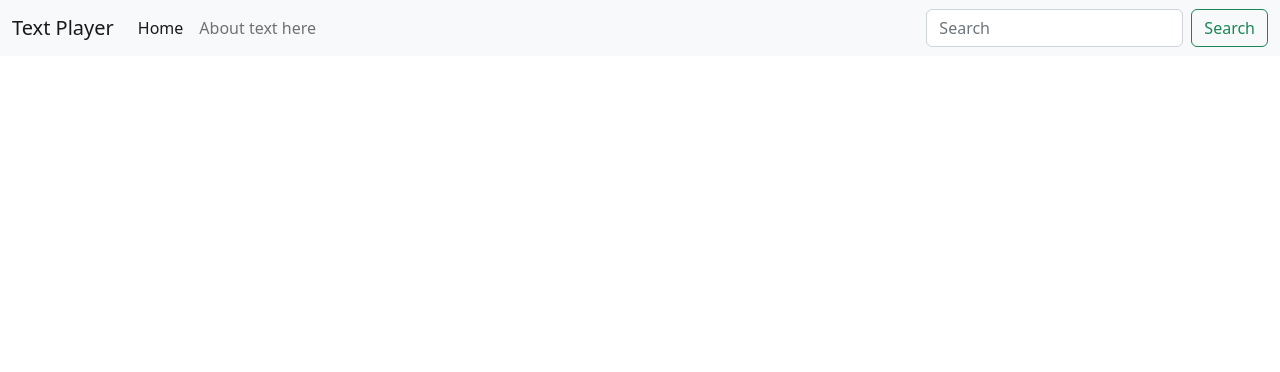
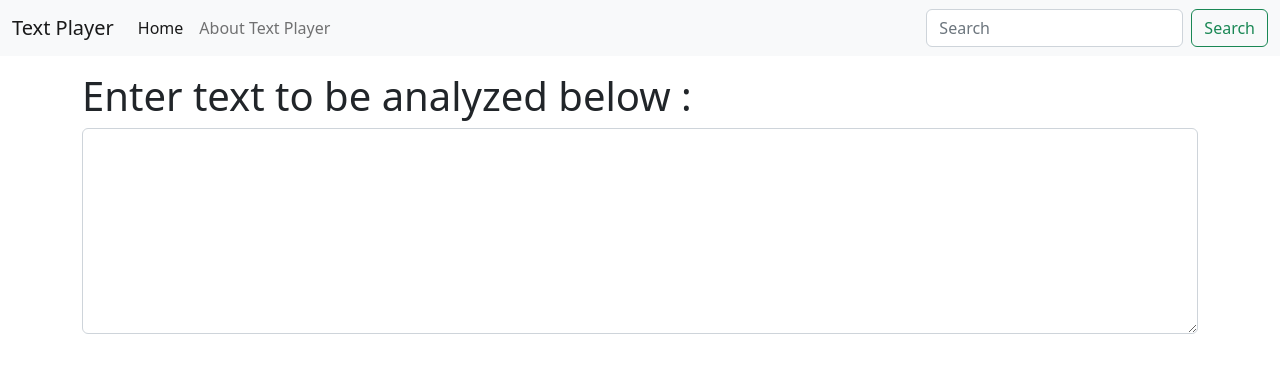
Before and after one commit to SonamMalik17/Text-Player, a React (Create React App) app: page / in a window 1280 px wide. Shown: the top 372 px of the page. Built offline with nearby package versions, Linux system fonts and the light colour scheme.

Commit message:
Added textarea

```diff
--- a/src/App.js
+++ b/src/App.js
@@ -1,12 +1,16 @@
 import "./App.css";
 import Navbar from "./components/Navbar";
+import TextForm from "./components/TextForm";
 
 function App() {
   return (
     <>
-      {/* <Navbar title='Text Player' aboutText='About Text Player'/> */}
+      <Navbar title='Text Player' aboutText='About Text Player'/>
       {/* <Navbar/> */}
-      <Navbar title='Text Player'/>
+      {/* <Navbar title='Text Player'/> */}
+      <div className="container my-3">
+        <TextForm heading='Enter text to be analyzed below : '/>
+      </div>
     </>
   );
 }
--- /dev/null
+++ b/src/components/TextForm.js
@@ -0,0 +1,16 @@
+import React from "react";
+
+export default function TextForm(props) {
+  return (
+    <div>
+      <h1>{props.heading}</h1>
+      <div className="mb-3">
+        <textarea
+          className="form-control"
+          id="myBox"
+          rows="8"
+        ></textarea>
+      </div>
+    </div>
+  );
+}
```
